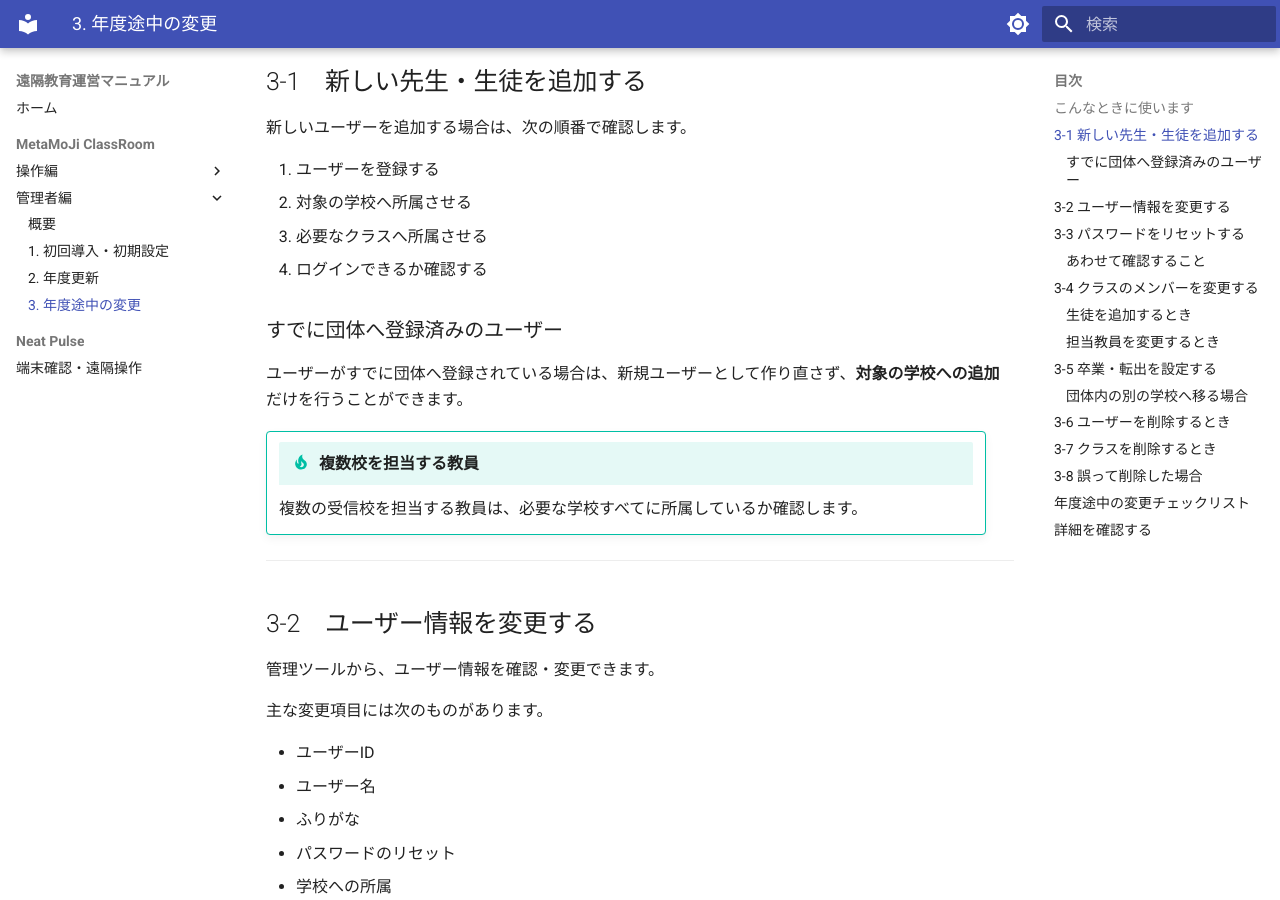
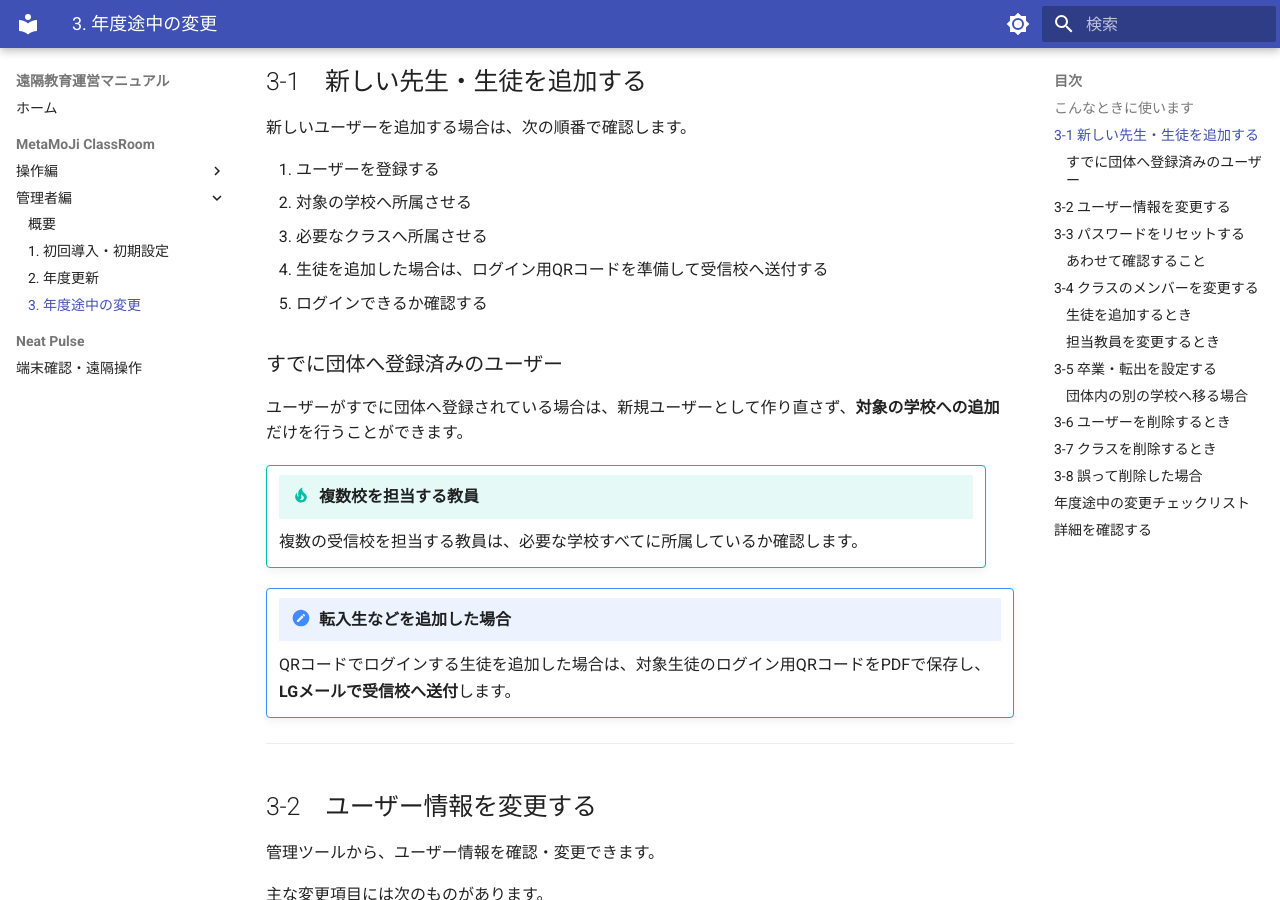
Before and after one commit to a-recs/remote-manual, an MkDocs documentation site: the page built from docs/metamoji/admin/03-midyear-management.md, in a window 1280 px wide and 900 px high, scrolled down 569 px. Built offline with MkDocs 1.6.1 and Material for MkDocs 9.7.7, drawn with Linux system fonts in a browser that asks for light colours; some of the changed text lies outside the part shown.

Commit message:
Add QR redistribution for midyear student additions

```diff
--- a/docs/metamoji/admin/03-midyear-management.md
+++ b/docs/metamoji/admin/03-midyear-management.md
@@ -22,7 +22,8 @@
 1. ユーザーを登録する
 2. 対象の学校へ所属させる
 3. 必要なクラスへ所属させる
-4. ログインできるか確認する
+4. 生徒を追加した場合は、ログイン用QRコードを準備して受信校へ送付する
+5. ログインできるか確認する
 
 ### すでに団体へ登録済みのユーザー
 
@@ -30,6 +31,9 @@
 
 !!! tip "複数校を担当する教員"
     複数の受信校を担当する教員は、必要な学校すべてに所属しているか確認します。
+
+!!! note "転入生などを追加した場合"
+    QRコードでログインする生徒を追加した場合は、対象生徒のログイン用QRコードをPDFで保存し、**LGメールで受信校へ送付**します。
 
 ---
 
@@ -145,6 +149,7 @@ MetaMoJi ClassRoom 3には、削除したデータを復元する機能があり
 - [ ] 対象ユーザー・クラスを間違えていない
 - [ ] 必要な学校へ所属している
 - [ ] 必要なクラスへ所属している
+- [ ] 生徒を追加した場合はQRコードを受信校へ送付した
 - [ ] ログイン情報を変更した場合は本人へ連絡した
 - [ ] 削除ではなく所属変更・卒業／転出で対応できないか確認した
 - [ ] 変更後に先生・生徒の画面で表示を確認した
```
